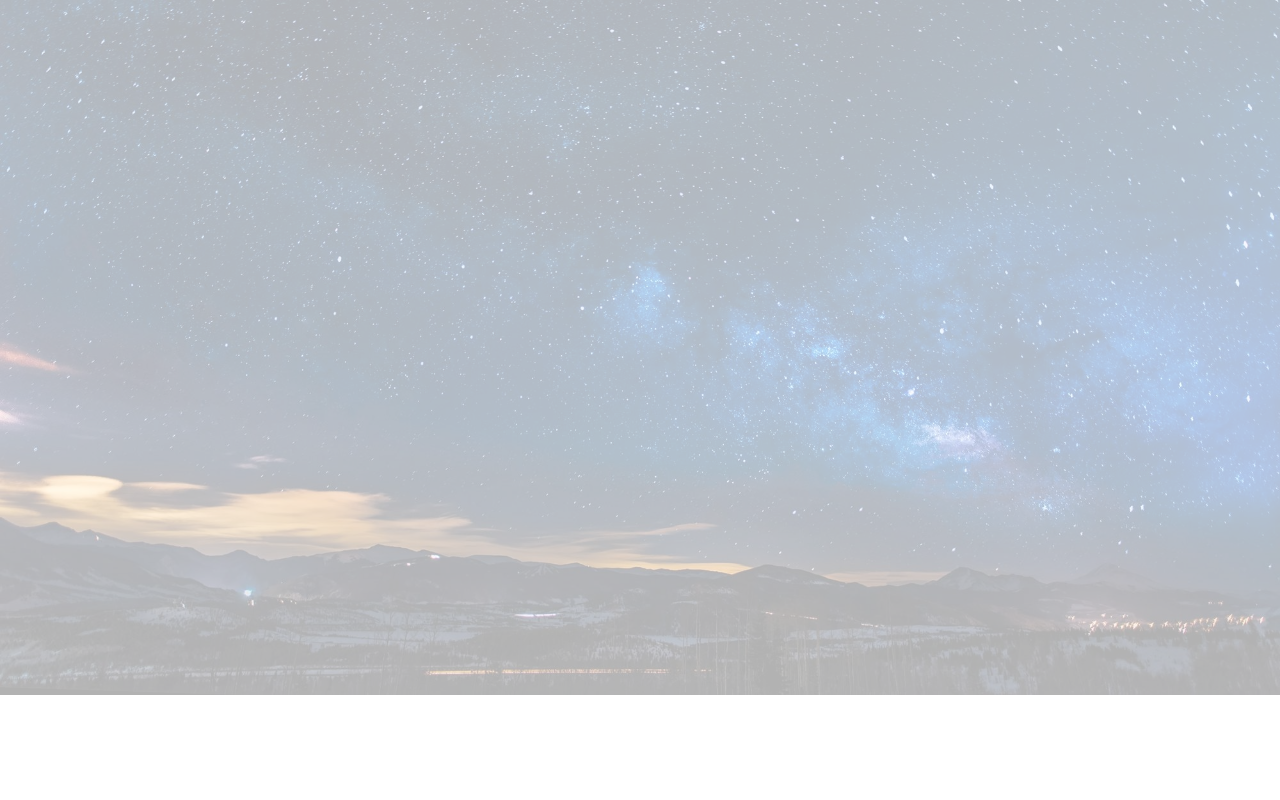
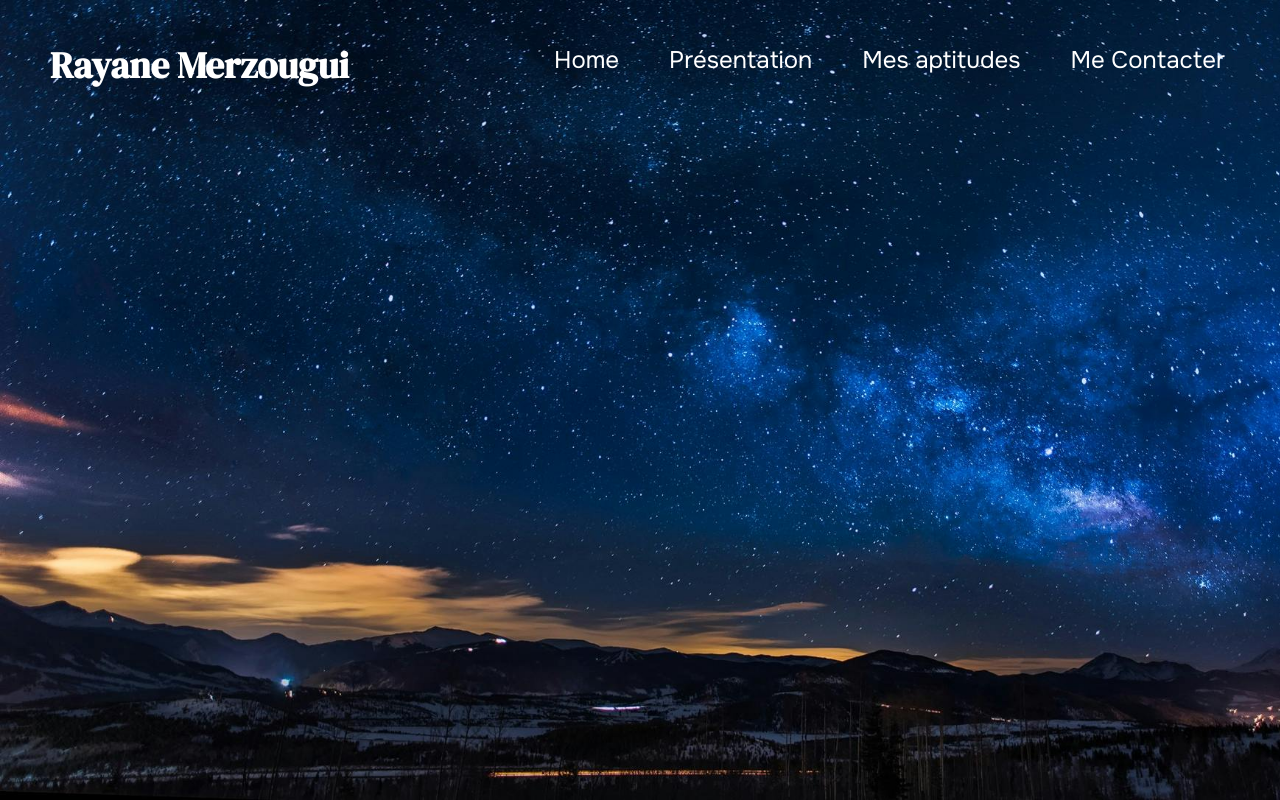
Before and after one commit to Rayane-Merzougui/page-test.github.io, a plain HTML site: page index.html in a window 1280 px wide. Drawn offline with Linux system fonts and the light colour scheme.

Commit message:
on se avance lentement

```diff
--- a/index.html
+++ b/index.html
@@ -7,6 +7,18 @@
     <link rel="stylesheet" href="style.css" />
   </head>
   <body>
+    <nav class="navbar">
+      <a href="#" id="title">Rayane Merzougui</a>
+      <div class="nav-link">
+        <ul>
+          <li><a href="#">Home</a></li>
+          <li><a href="#">Présentation</a></li>
+          <li><a href="#">Mes aptitudes</a></li>
+          <li><a href="#">Me Contacter</a></li>
+        </ul>
+      </div>
+    </nav>
+    <header></header>
     <script src="./index.js"></script>
   </body>
 </html>
--- a/style.css
+++ b/style.css
@@ -6,13 +6,20 @@
   font-family: onset;
   src: url(./Assets/Fonts/Onest/Onest-VariableFont_wght.ttf);
 }
+* {
+  padding: 0;
+  margin: 0;
+  text-decoration: none;
+  list-style: none;
+  box-sizing: border-box;
+}
 *::selection {
   color: darkcyan;
 }
 body {
   font-family: onset;
 }
-body::after {
+/*body::after {
   content: "";
   background: url(./Assets/IMG/Background.jpg);
   opacity: 0.3;
@@ -26,4 +33,42 @@ body::after {
   min-height: 100vh;
   position: fixed;
   z-index: -1;
+}*/
+header {
+  height: 100vh;
+  width: 100wh;
+  background-image: url(./Assets/IMG/background.jpg);
+  background-size: cover;
+  z-index: -1;
 }
+.navbar {
+  position: absolute;
+  padding: 30px;
+  display: flex;
+  width: 100%;
+  justify-content: space-between;
+  align-items: center;
+}
+.navbar a {
+  color: white;
+}
+#title {
+  font-family: dm-serife;
+  font-size: 2.3rem;
+  font-weight: bold;
+  display: flex;
+  margin-left: 20px;
+  margin-top: 10px;
+}
+.nav-link ul {
+  display: flex;
+}
+.nav-link ul li {
+  margin: 0 25px;
+  font-size: 1.5rem;
+}
+@media screen and (max-width: 900px) {
+  .nav-link {
+    display: none;
+  }
+}
```
Also changed, not shown: Assets/Icons/burger-bar.png (added).
